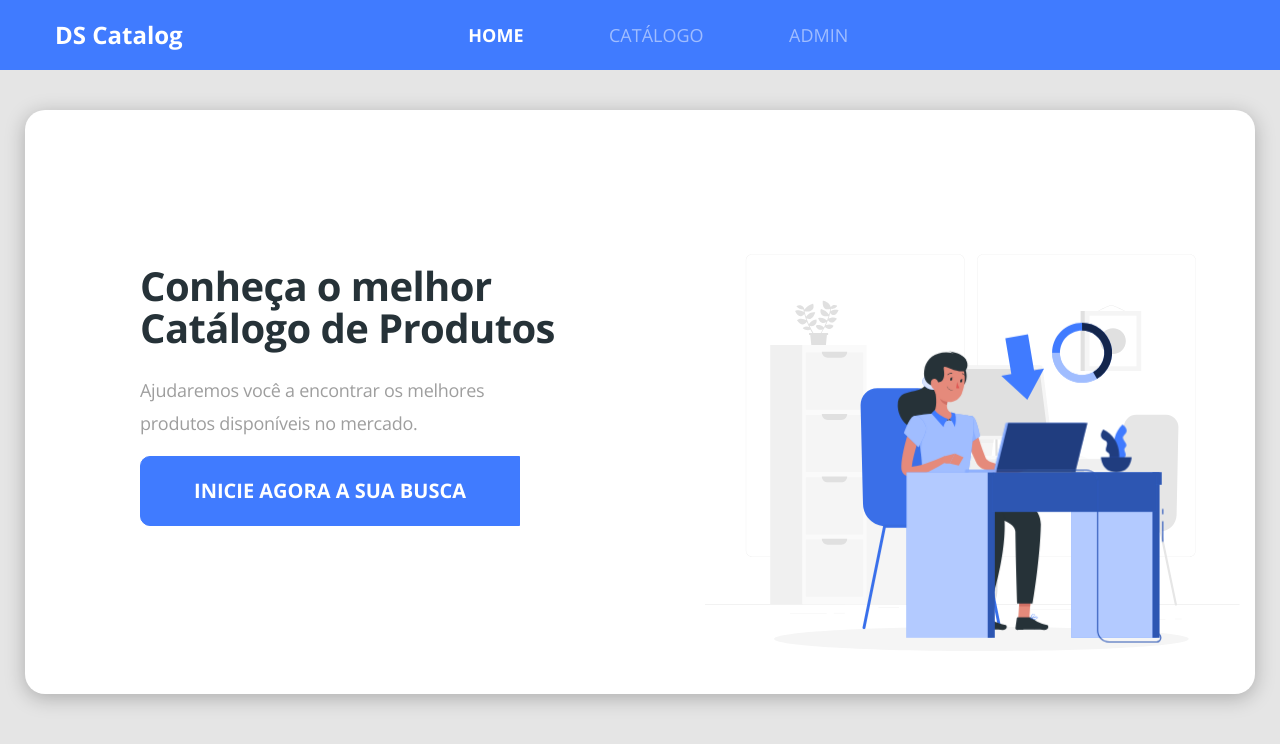
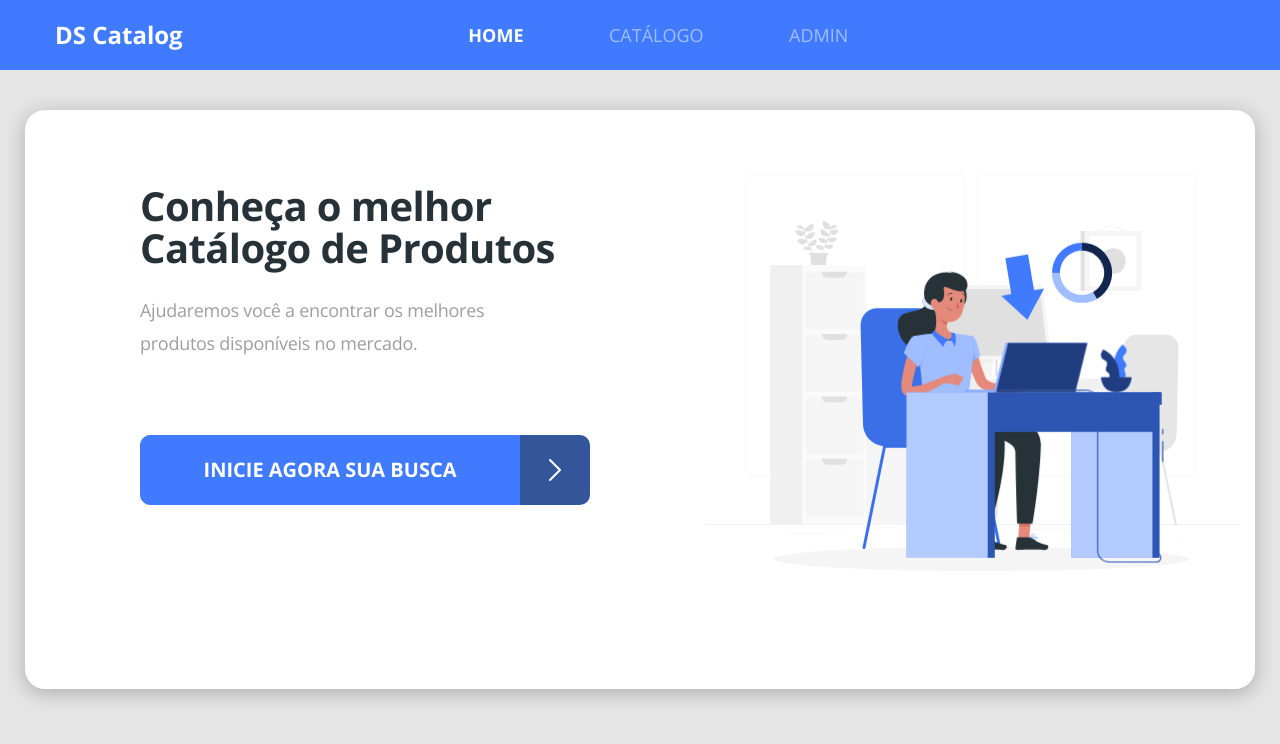
Before and after one commit to eliasneri/DSCatalog, a React (Create React App) app in the folder front-web/: page / in a window 1280 px wide. Shown: the top 744 px of the page. Built offline with nearby package versions, Linux system fonts and the light colour scheme.

Commit message:
Page Home finished

```diff
--- a/front-web/src/core/components/ButtonIcon/index.tsx
+++ b/front-web/src/core/components/ButtonIcon/index.tsx
@@ -1,11 +1,22 @@
 import React from 'react';
 import './styles.scss'
+import { ReactComponent as ArrowIcon } from '../../assets/images/arrow.svg';
 
-const ButtonIcon = () => (
-    <button className="btn btn-primary btn-icon">
-        <h5>inicie agora a sua busca</h5>
+type Props = {
+    text: string;
+}
 
-    </button>
+const ButtonIcon = ({text}: Props) => (
+    <div className="d-flex">
+        <button className="btn btn-primary btn-icon">
+            <h5> {text} </h5>
+        </button>
+        <div className="btn-icon-content">
+            <ArrowIcon />
+        </div>
+
+    </div>
+
 
 );
 
--- a/front-web/src/core/components/ButtonIcon/styles.scss
+++ b/front-web/src/core/components/ButtonIcon/styles.scss
@@ -1,9 +1,15 @@
 .btn-icon{
     height: 70px;
     width: 380px;
-    border-top-left-radius: 10px;
-    border-bottom-left-radius: 10px;
-    border-top-right-radius: 0px;
-    border-bottom-right-radius: 0px;
+    border-radius: 10px 0 0 10px;
     text-transform: uppercase;
 }
+
+.btn-icon-content{
+    width: 70px;
+    background-color: #33569b;
+    border-radius: 0 10px 10px 0;
+    display: flex;
+    align-items: center;
+    justify-content: center;
+}
--- a/front-web/src/pages/Home/index.tsx
+++ b/front-web/src/pages/Home/index.tsx
@@ -2,6 +2,7 @@
 import './styles.scss';
 import { ReactComponent as MainImage } from '../../core/assets/images/main-image.svg';
 import ButtonIcon from '../../core/components/ButtonIcon';
+import { Link } from 'react-router-dom'
 
 const Home = () => (
   <div className="home-container">
@@ -11,7 +12,9 @@
         <p className="text-subtitle">
           Ajudaremos você a encontrar os melhores <br/> produtos disponíveis no mercado.
         </p>
-        <ButtonIcon />
+        <Link to="/catalog">
+          <ButtonIcon text="inicie agora sua busca"/>
+        </Link>
       </div>
 
       <div className="col-6">
--- a/front-web/src/pages/Home/styles.scss
+++ b/front-web/src/pages/Home/styles.scss
@@ -8,8 +8,9 @@
     background-color: #fff;
     border-radius: 20px;
     box-shadow: 0px 4px 20px rgba(0,0,0, 0.25);
-    padding-top: 155px;
+    padding-top: 75px;
     padding-left: 100px;
+    padding-bottom: 75px;
 
 }
 
@@ -25,6 +26,7 @@
     font-size: 18px;
     line-height: 33px;
     letter-spacing: -0.015em;
+    margin-bottom: 75px;
 }
 
 .main-image {
```
Also changed, not shown: front-web/src/core/assets/images/arrow.svg (added), 1 other file (tests, documents, lock files or other folders).
